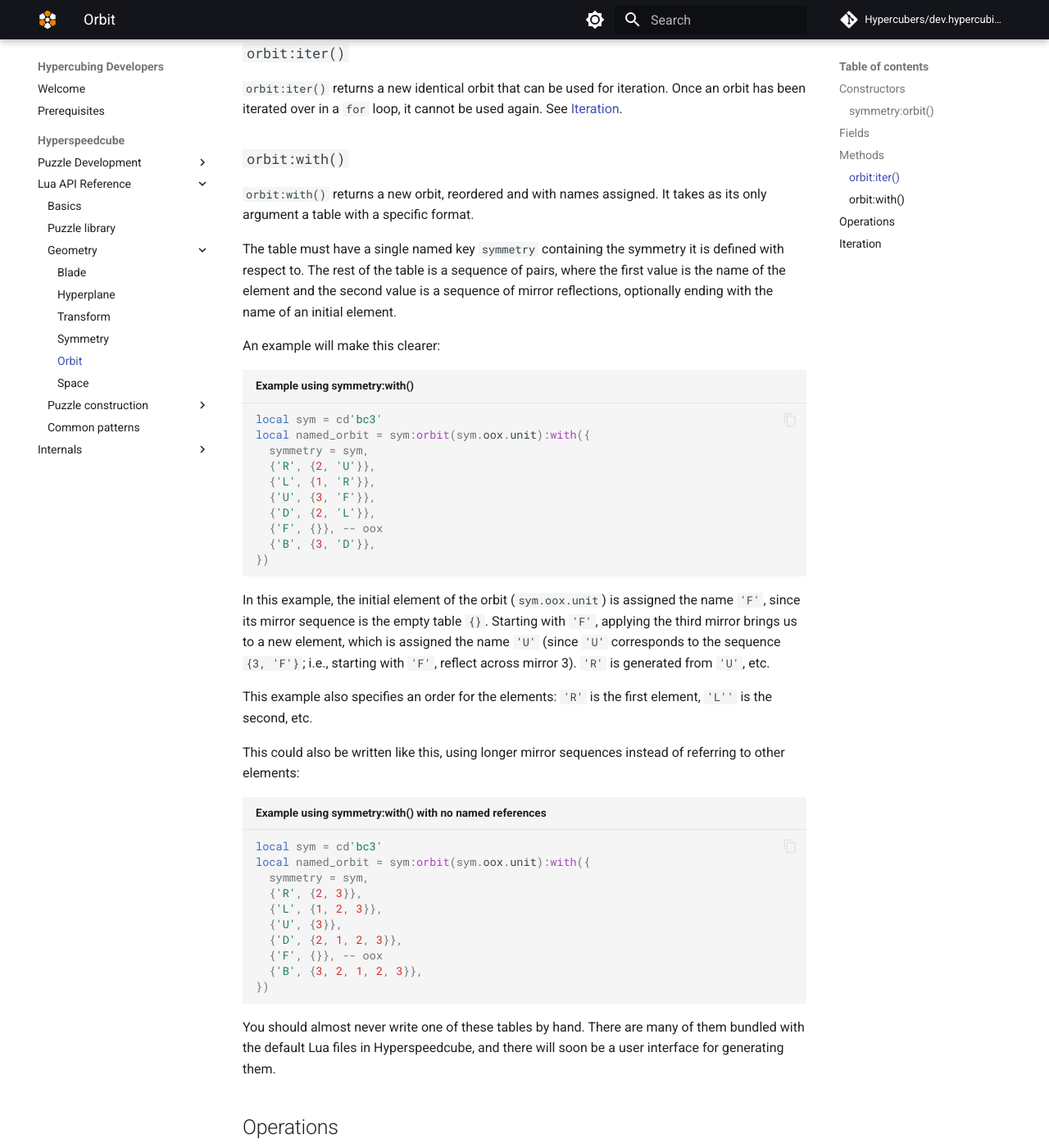
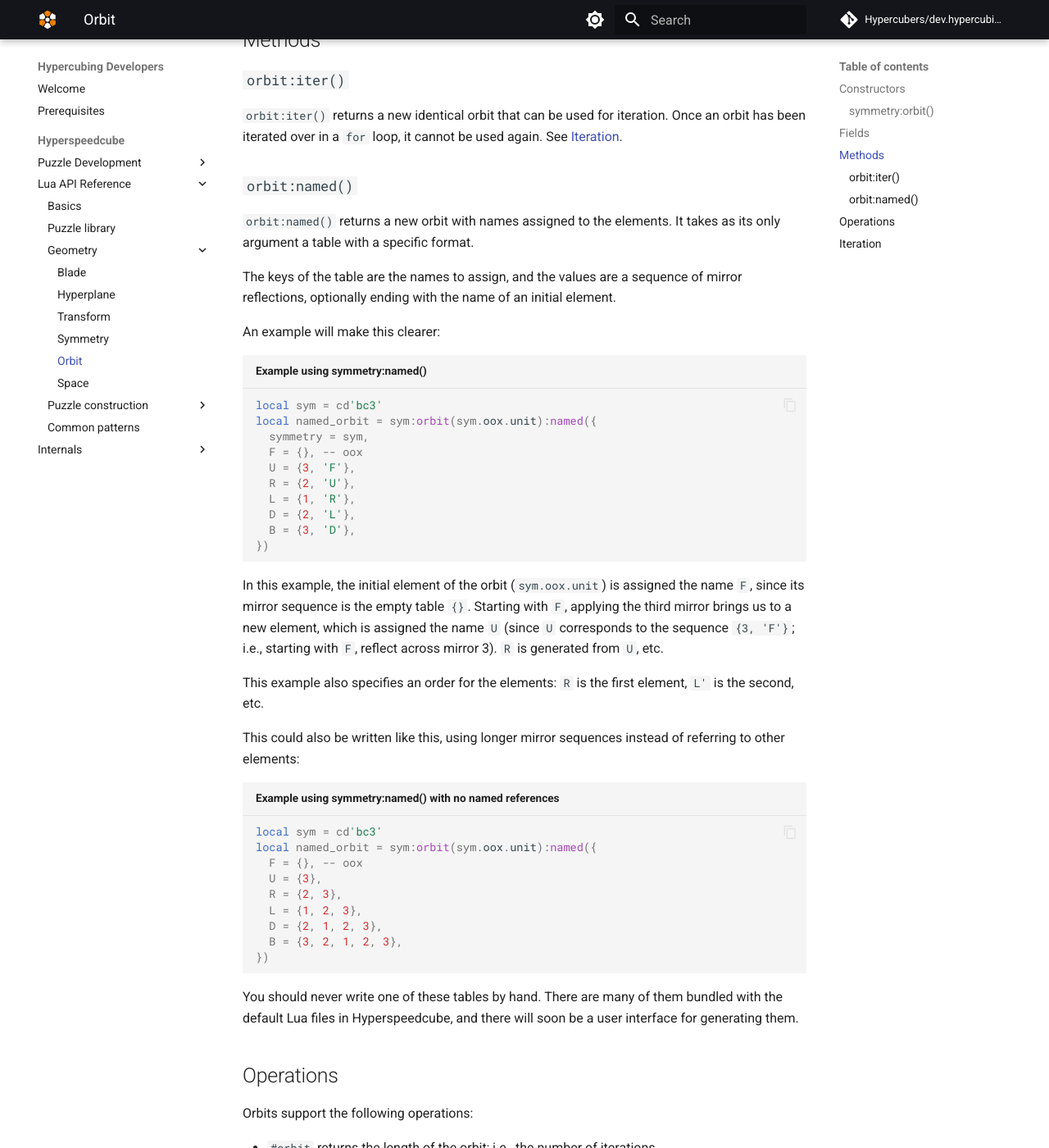
Before and after one commit to Hypercubers/dev.hypercubing.xyz, an MkDocs documentation site: the page built from docs/hsc/lua/geometry/orbit.md, in a window 1280 px wide and 1400 px high, scrolled down 762 px. Shown: the whole window at 82% size. Built offline with MkDocs 1.6.1 and Material for MkDocs 9.7.7, drawn with Linux system fonts in a browser that asks for light colours; comment, search, counter and statistics services are not loaded; some of the changed text lies outside the part shown.

Commit message:
Update docs for Lua type `orbit`

````diff
--- a/docs/hsc/lua/geometry/orbit.md
+++ b/docs/hsc/lua/geometry/orbit.md
@@ -15,7 +15,8 @@ Calling the `:orbit()` method on a [symmetry] with one or more [transformable] o
 
 - `.symmetry` is the symmetry used to construct the orbit
 - `.init` is a sequential table containing the elements used to construct the orbit
-- `.names` is a sequential table containing the names of elements (assigned using [`:with()`](#orbitwith)), or `nil` if [`:with()`](#orbitwith) has not been called
+- `.names` is a sequential table containing names assigned to elements using [`:named()`](#orbitnamed)
+- `.displays` is a sequential table containing display names assigned to elements using [`:named()`](#orbitnamed)
 
 ## Methods
 
@@ -23,47 +24,46 @@ Calling the `:orbit()` method on a [symmetry] with one or more [transformable] o
 
 `orbit:iter()` returns a new identical orbit that can be used for iteration. Once an orbit has been iterated over in a `for` loop, it cannot be used again. See [Iteration](#iteration).
 
-### `orbit:with()`
+### `orbit:named()`
 
-`orbit:with()` returns a new orbit, reordered and with names assigned. It takes as its only argument a table with a specific format.
+`orbit:named()` returns a new orbit with names assigned to the elements. It takes as its only argument a table with a specific format.
 
-The table must have a single named key `symmetry` containing the symmetry it is defined with respect to. The rest of the table is a sequence of pairs, where the first value is the name of the element and the second value is a sequence of mirror reflections, optionally ending with the name of an initial element.
+The keys of the table are the names to assign, and the values are a sequence of mirror reflections, optionally ending with the name of an initial element.
 
 An example will make this clearer:
 
-```lua title="Example using symmetry:with()"
+```lua title="Example using symmetry:named()"
 local sym = cd'bc3'
-local named_orbit = sym:orbit(sym.oox.unit):with({
+local named_orbit = sym:orbit(sym.oox.unit):named({
   symmetry = sym,
-  {'R', {2, 'U'}},
-  {'L', {1, 'R'}},
-  {'U', {3, 'F'}},
-  {'D', {2, 'L'}},
-  {'F', {}}, -- oox
-  {'B', {3, 'D'}},
+  F = {}, -- oox
+  U = {3, 'F'},
+  R = {2, 'U'},
+  L = {1, 'R'},
+  D = {2, 'L'},
+  B = {3, 'D'},
 })
 ```
 
-In this example, the initial element of the orbit (`sym.oox.unit`) is assigned the name `'F'`, since its mirror sequence is the empty table `{}`. Starting with `'F'`, applying the third mirror brings us to a new element, which is assigned the name `'U'` (since `'U'` corresponds to the sequence `{3, 'F'}`; i.e., starting with `'F'`, reflect across mirror 3). `'R'` is generated from `'U'`, etc.
+In this example, the initial element of the orbit (`sym.oox.unit`) is assigned the name `F`, since its mirror sequence is the empty table `{}`. Starting with `F`, applying the third mirror brings us to a new element, which is assigned the name `U` (since `U` corresponds to the sequence `{3, 'F'}`; i.e., starting with `F`, reflect across mirror 3). `R` is generated from `U`, etc.
 
-This example also specifies an order for the elements: `'R'` is the first element, `'L''` is the second, etc.
+This example also specifies an order for the elements: `R` is the first element, `L'` is the second, etc.
 
 This could also be written like this, using longer mirror sequences instead of referring to other elements:
 
-```lua title="Example using symmetry:with() with no named references"
+```lua title="Example using symmetry:named() with no named references"
 local sym = cd'bc3'
-local named_orbit = sym:orbit(sym.oox.unit):with({
-  symmetry = sym,
-  {'R', {2, 3}},
-  {'L', {1, 2, 3}},
-  {'U', {3}},
-  {'D', {2, 1, 2, 3}},
-  {'F', {}}, -- oox
-  {'B', {3, 2, 1, 2, 3}},
+local named_orbit = sym:orbit(sym.oox.unit):named({
+  F = {}, -- oox
+  U = {3},
+  R = {2, 3},
+  L = {1, 2, 3},
+  D = {2, 1, 2, 3},
+  B = {3, 2, 1, 2, 3},
 })
 ```
 
-You should almost never write one of these tables by hand. There are many of them bundled with the default Lua files in Hyperspeedcube, and there will soon be a user interface for generating them.
+You should never write one of these tables by hand. There are many of them bundled with the default Lua files in Hyperspeedcube, and there will soon be a user interface for generating them.
 
 ## Operations
 
@@ -74,15 +74,15 @@ Orbits support the following operations:
 
 ## Iteration
 
-Orbit objects can be used in `for` loops. When iterated over, they yield a transform from the symmetry group, the sequence of initial objects transformed by that symmetry (as separate values, not as a table), and lastly a name (or `nil` if none has been assigned for the element).
+Orbit objects can be used in `for` loops. When iterated over, they yield a transform from the symmetry group, the sequence of initial objects transformed by that symmetry (as separate values, not as a table), and lastly a name (or `nil` if no name has been assigned for the element).
 
-There may be multiple transforms that produce the same element of the orbit; it is unspecified which one will be applied.
+There may be multiple transforms that produce the same element of the orbit; it is unspecified which one will used when iterating.
 
 ```lua title="Examples iterating over orbits"
 local symmetries = require('symmetries')
 local sym = cd'bc3'
 
-for t, v1, name in sym:orbit(sym.oox):with(symmetries.cubic.FACE_NAMES_LONG) do
+for t, v1, name in sym:orbit(sym.oox):named(symmetries.cubic.FACE_NAMES_LONG) do
   assert(v1 == t:transform(sym.oox))
   print(v1) -- +X, -X, +Y, -Y, +Z, -Z
   print(name) -- Right, Left, Up, Down, Front, Back
@@ -91,7 +91,7 @@ end
 for t, face_vector, edge_vector in sym:orbit(sym.oox, sym.oxo) do
   assert(face_vector == t:transform(sym.oox))
   assert(edge_vector == t:transform(sym.oxo))
-  -- no names, because we didn't call `:with()`
+  -- no names, because we didn't call `:named()`
 end
 ```
 
````
Also changed, not shown: docs/hsc/lua/geometry/symmetry.md (+1 -1 lines).
